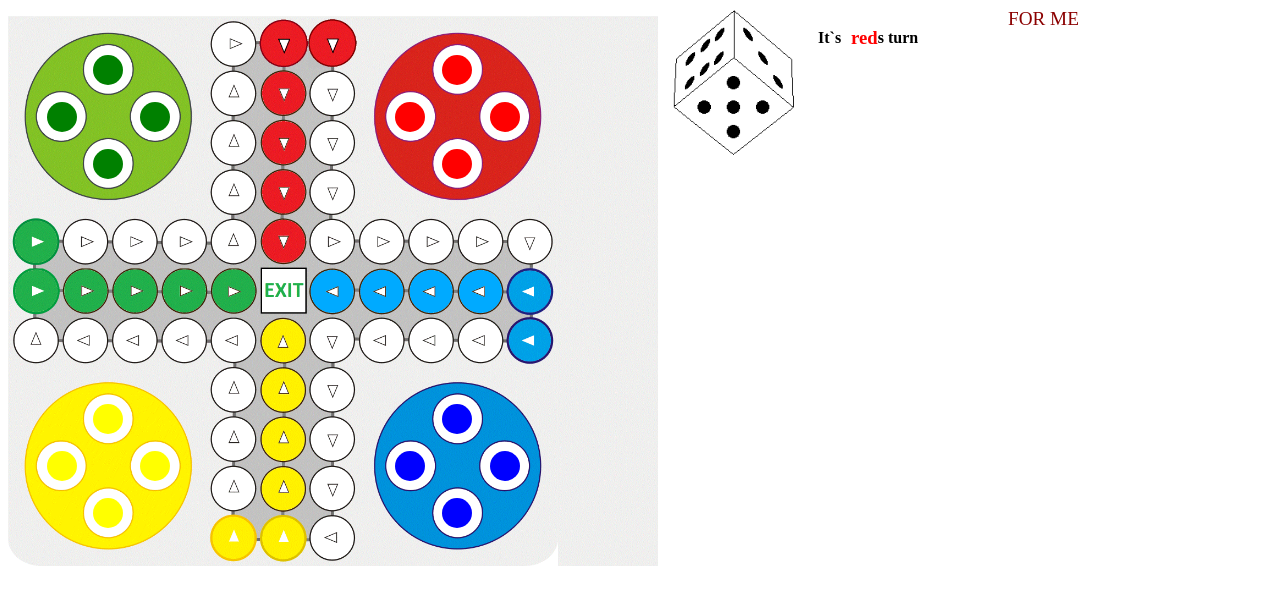
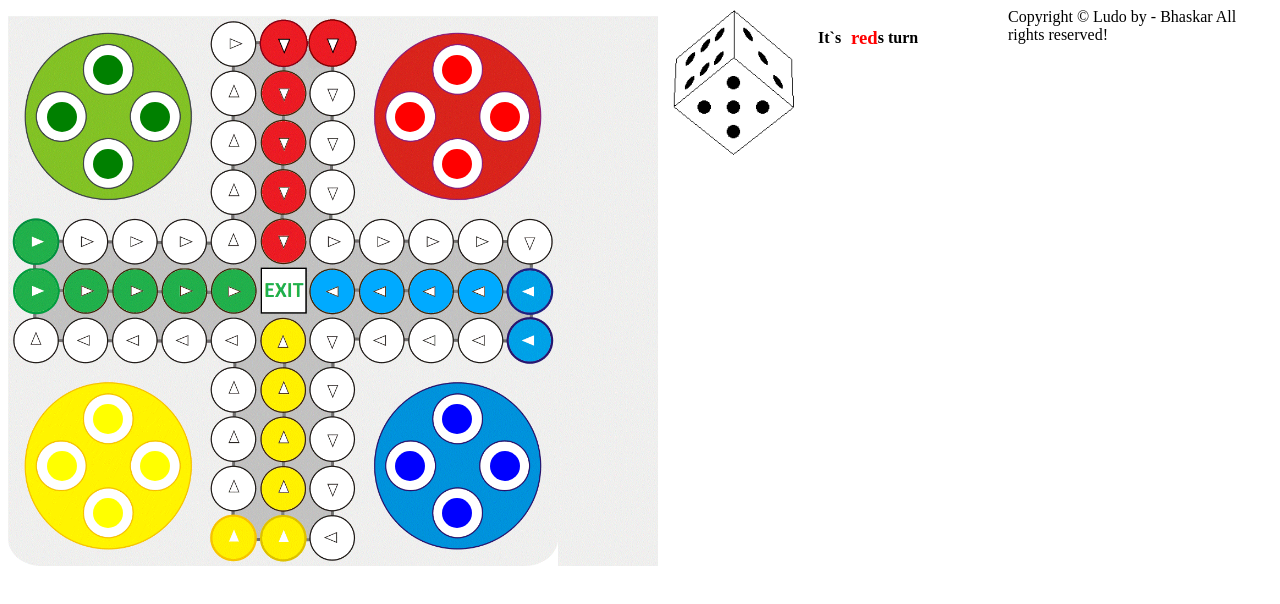
Before and after one commit to hkbhaskar/Ludo, a plain HTML site: page index.html in a window 1280 px wide. Drawn offline with Linux system fonts and the light colour scheme.

Commit message:
Update index.html

```diff
--- a/index.html
+++ b/index.html
@@ -75,6 +75,9 @@
     <h4 id="uselesstext1">It`s </h4><h3 id="player" style="float:left; color:red">red</h3><h4 id="uselesstext2">s turn</h4>
     <p id="badtext" style="float:left;"></p>
     </div>
-    <footer title="Copyright by Bhaskar" id="copyright">FOR ME</footer>
+    <div class="footer">
+            Copyright &copy; Ludo by - Bhaskar All rights reserved!
+        </div>
+    </footer>
 </body>
 </html>
```
